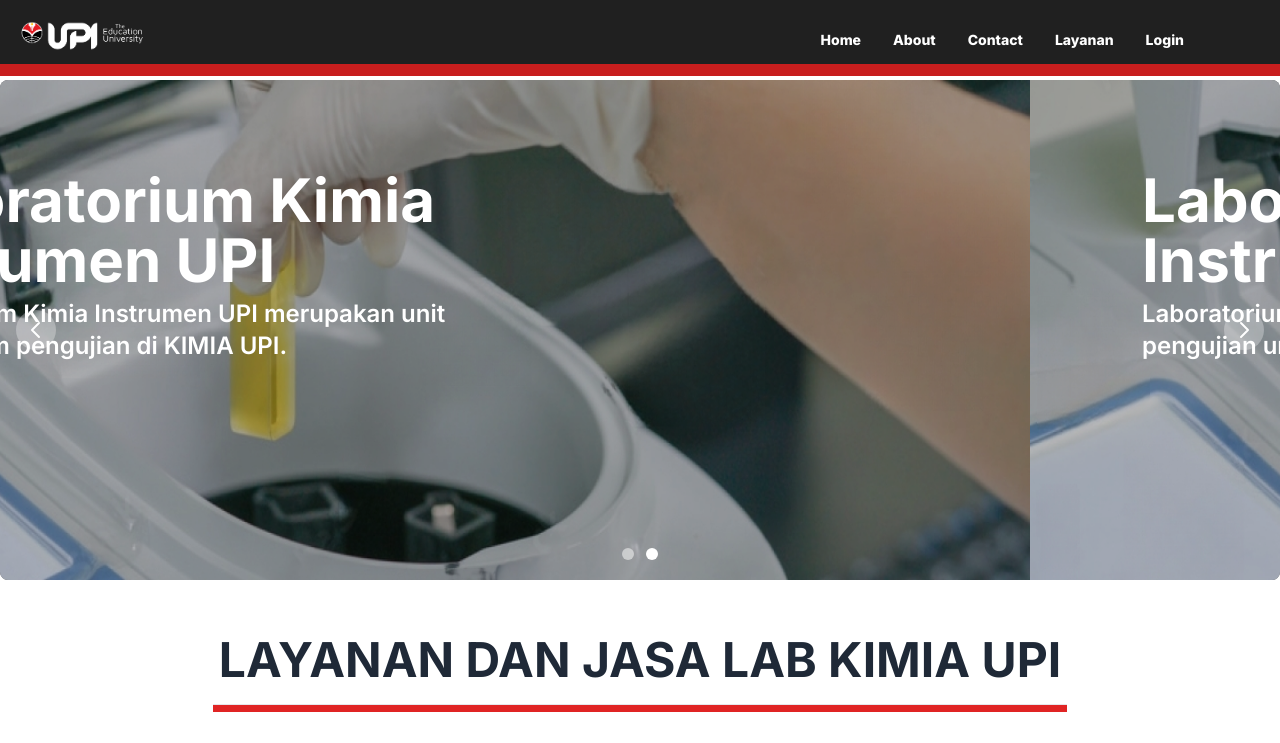
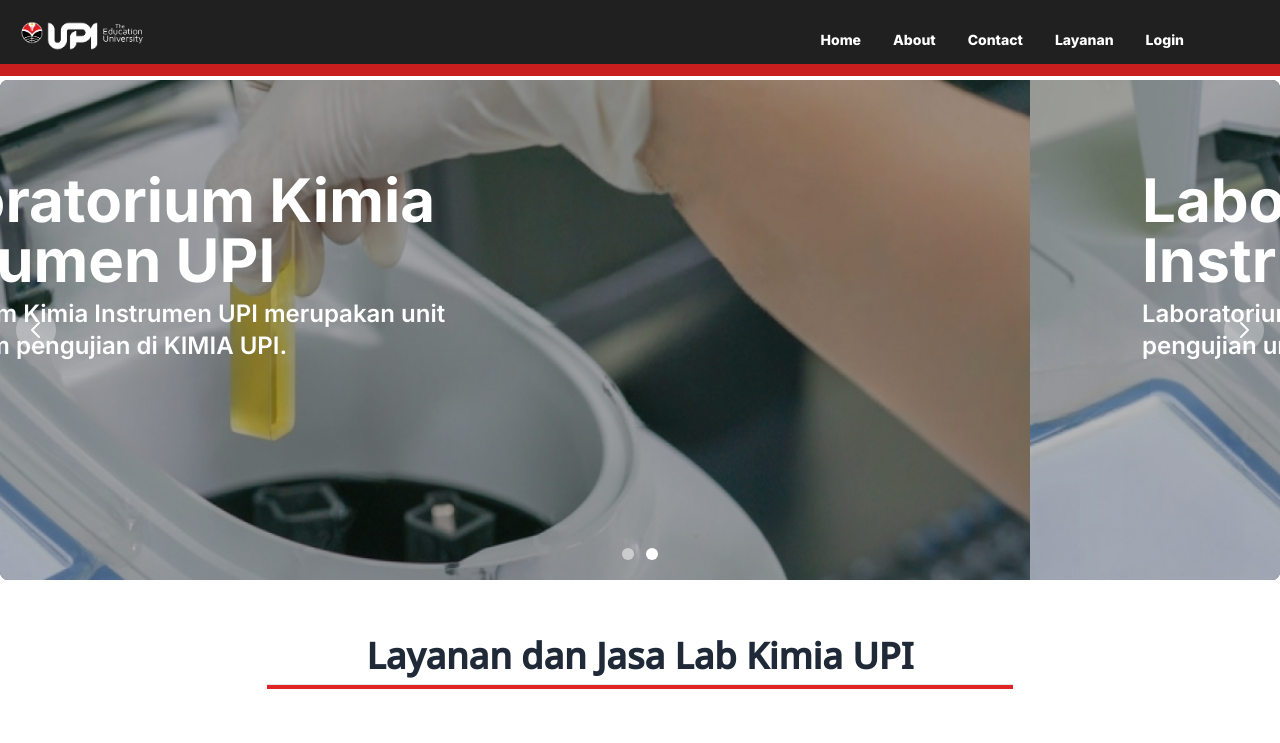
Before and after one commit to fikriymnn/lki_upi, a Next.js app: page / in a window 1280 px wide. Shown: the top 743 px of the page. Built offline with nearby package versions, Linux system fonts and the light colour scheme; no server answers.

Commit message:
tampilan font

```diff
--- a/src/app/page.jsx
+++ b/src/app/page.jsx
@@ -2,21 +2,24 @@ import Image from "next/image";
 import CarouselCustom from "@/components/CarouselCustom";
 import LayananCard from "@/components/LayananCard";
 import ButtonOrder from "@/components/ButtonOrder";
+import { Noto_Sans } from 'next/font/google';
+
+const inter = Noto_Sans({ subsets: ['latin'],weight: "500" });
 
 export default function Home() {
   return (
     <>
       <CarouselCustom />
       <div className=" ">
-        <div className="">
-          <h1 className="text-center md:text-5xl m-auto sm:text-3xl text-2xl font-bold w-10/12 md:mt-14 sm:mt-6 mt-10 mb-5 text-gray-800">
-            LAYANAN DAN JASA LAB KIMIA UPI
+        <div className={inter.className}>
+          <h1 className="text-center md:text-4xl m-auto sm:text-3xl text-2xl font-bold w-10/12 md:mt-14 sm:mt-6 mt-10 mb-2 text-gray-800">
+            Layanan dan Jasa Lab Kimia UPI
           </h1>
           <div className="flex justify-center">
-            <hr className="text-red-700 bg-red-600  h-2 md:mb-14 sm:mb-5 mb-5 w-8/12 text-center" />
+            <hr className="text-red-700 bg-red-600  h-[5px] md:mb-14 sm:mb-5 mb-5 w-7/12 text-center" />
           </div>
         </div>
-        <div className="md:px-16 sm:px-16 px-8">
+        <div className="md:px-16 sm:px-16 px-10">
           <div className="grid md:grid-cols-3 sm:grid-cols-2 grid-cols-1 justify-items-center gap-6">
             <LayananCard
               title={"Layanan Analisis "}
```
